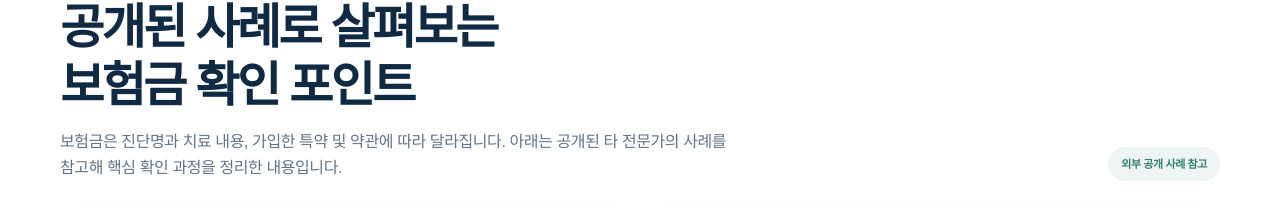
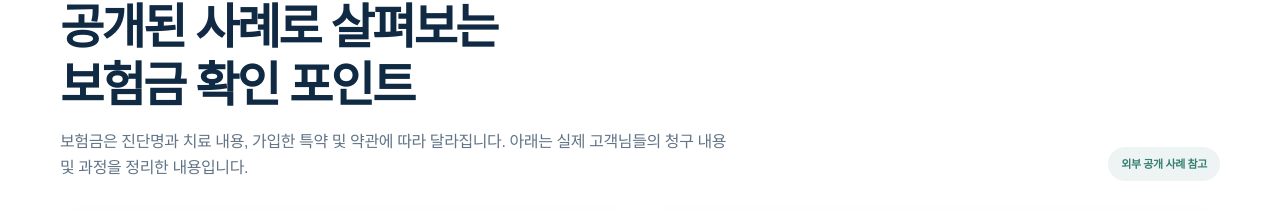
Before and after one commit to race31233-glitch/wonjonghyun-homepage, a plain HTML site: page index.html in a window 1280 px wide. Shown: the part 3379-3589 px from the top of the page. Drawn offline with Linux system fonts and the light colour scheme.

Commit message:
Update index.html

```diff
--- a/index.html
+++ b/index.html
@@ -326,7 +326,7 @@
           <div class="section-head">
             <div class="eyebrow">Case Notes</div>
             <h2>공개된 사례로 살펴보는<br>보험금 확인 포인트</h2>
-            <p>보험금은 진단명과 치료 내용, 가입한 특약 및 약관에 따라 달라집니다. 아래는 공개된 타 전문가의 사례를 참고해 핵심 확인 과정을 정리한 내용입니다.</p>
+            <p>보험금은 진단명과 치료 내용, 가입한 특약 및 약관에 따라 달라집니다. 아래는 실제 고객님들의 청구 내용 및 과정을 정리한 내용입니다.</p>
           </div>
           <span class="case-status">외부 공개 사례 참고</span>
         </div>
```
